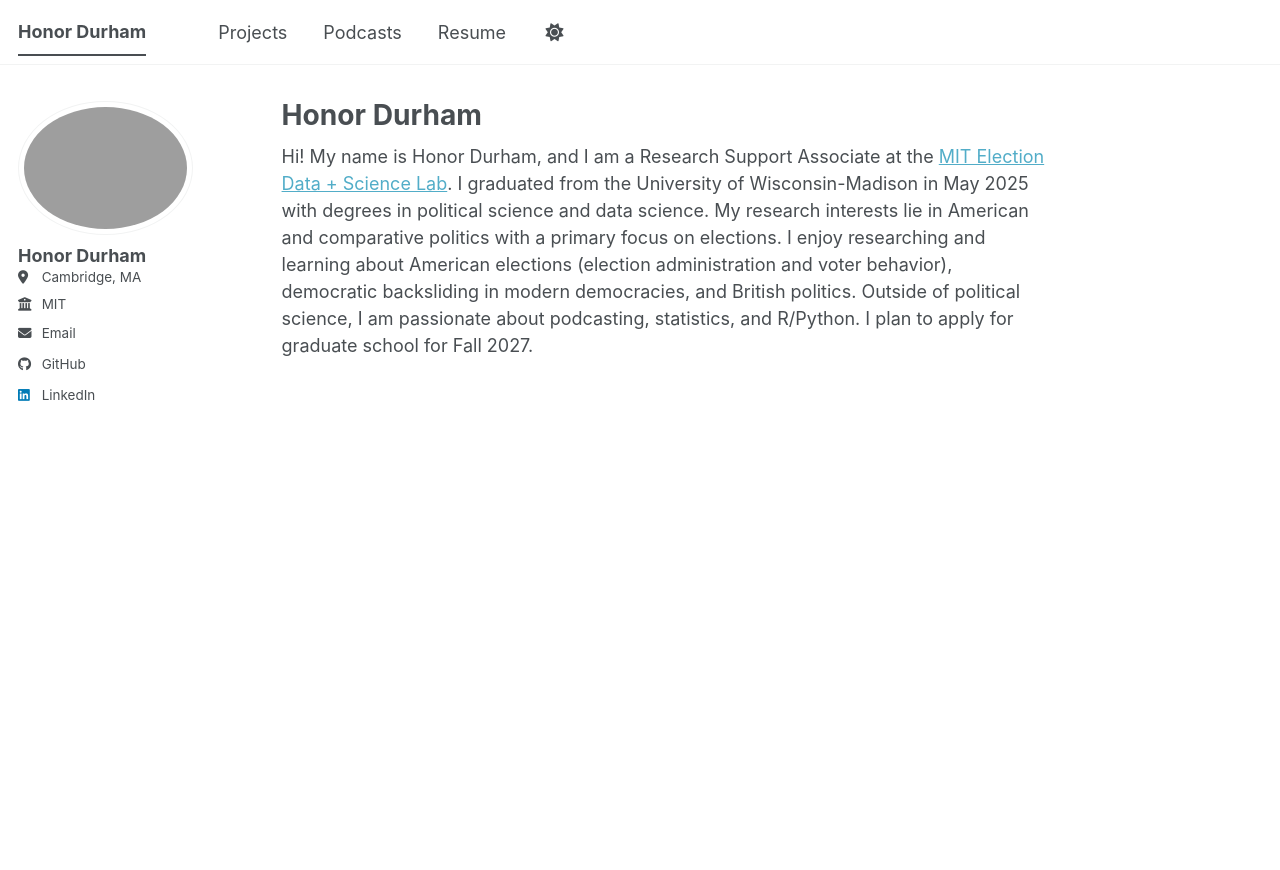
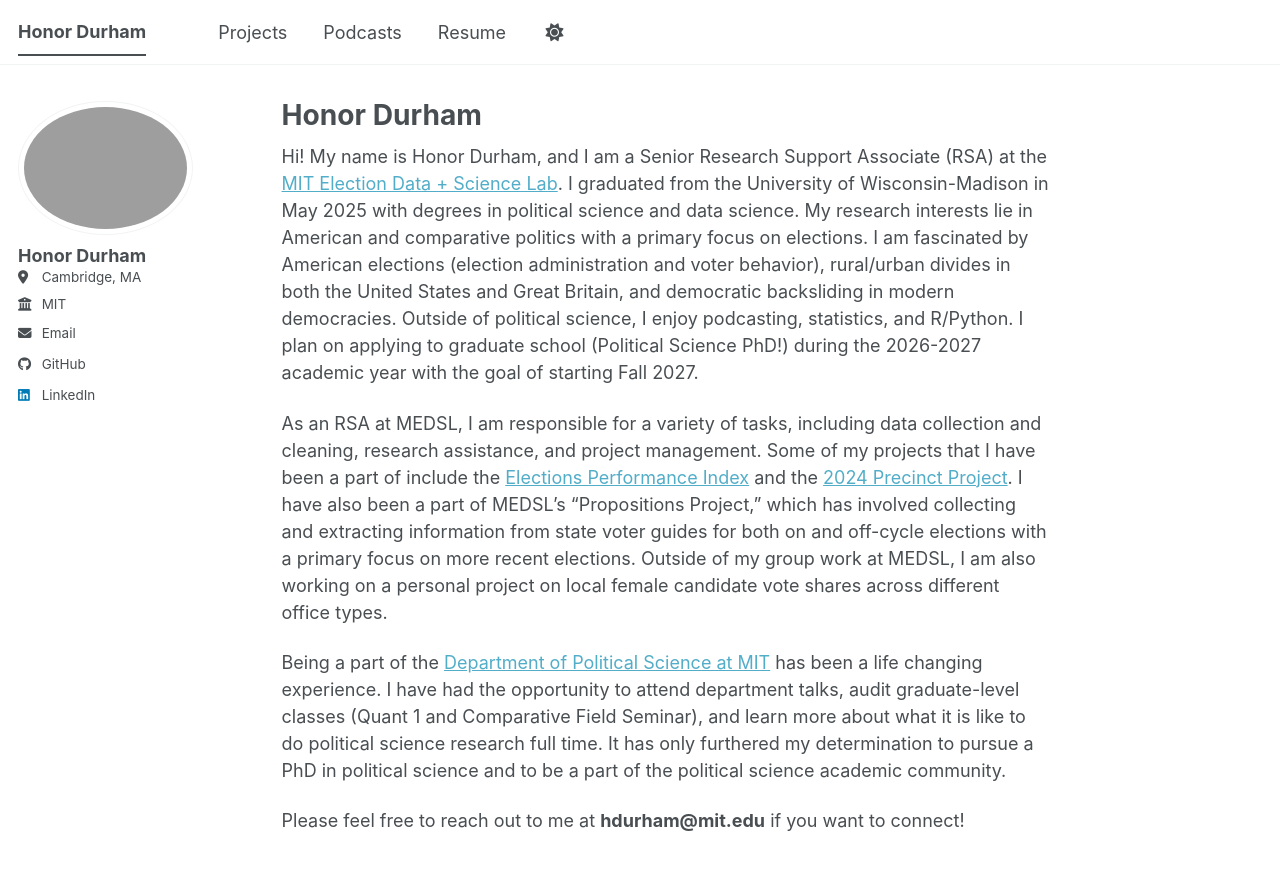
Before and after one commit to honordurham/honordurham.github.io, a Jekyll site: the page built from _pages/about.md, in a window 1280 px wide. Shown: the top 870 px of the page. Built offline with Jekyll 4.4.1, drawn with Linux system fonts in a browser that asks for light colours; a script bundle is joined from its source files by our own code; library files that are not in the unit come from our copies.

Commit message:
bio update

```diff
--- a/_pages/about.md
+++ b/_pages/about.md
@@ -7,4 +7,10 @@ redirect_from:
   - /about.html
 ---
 
-Hi! My name is Honor Durham, and I am a Research Support Associate at the [MIT Election Data + Science Lab](https://electionlab.mit.edu/). I graduated from the University of Wisconsin-Madison in May 2025 with degrees in political science and data science. My research interests lie in American and comparative politics with a primary focus on elections. I enjoy researching and learning about American elections (election administration and voter behavior), democratic backsliding in modern democracies, and British politics. Outside of political science, I am passionate about podcasting, statistics, and R/Python. I plan to apply for graduate school for Fall 2027.
+Hi! My name is Honor Durham, and I am a Senior Research Support Associate (RSA) at the [MIT Election Data + Science Lab](https://electionlab.mit.edu/). I graduated from the University of Wisconsin-Madison in May 2025 with degrees in political science and data science. My research interests lie in American and comparative politics with a primary focus on elections. I am fascinated by American elections (election administration and voter behavior), rural/urban divides in both the United States and Great Britain, and democratic backsliding in modern democracies. Outside of political science, I enjoy podcasting, statistics, and R/Python. I plan on applying to graduate school (Political Science PhD!) during the 2026-2027 academic year with the goal of starting Fall 2027.
+
+As an RSA at MEDSL, I am responsible for a variety of tasks, including data collection and cleaning, research assistance, and project management. Some of my projects that I have been a part of include the [Elections Performance Index](https://elections.mit.edu/#/data/map) and the [2024 Precinct Project](https://github.com/MEDSL/2024-elections-official). I have also been a part of MEDSL's "Propositions Project," which has involved collecting and extracting information from state voter guides for both on and off-cycle elections with a primary focus on more recent elections. Outside of my group work at MEDSL, I am also working on a personal project on local female candidate vote shares across different office types.
+
+Being a part of the [Department of Political Science at MIT](https://polisci.mit.edu/) has been a life changing experience. I have had the opportunity to attend department talks, audit graduate-level classes (Quant 1 and Comparative Field Seminar), and learn more about what it is like to do political science research full time. It has only furthered my determination to pursue a PhD in political science and to be a part of the political science academic community.
+
+Please feel free to reach out to me at **hdurham@mit.edu** if you want to connect!
```
